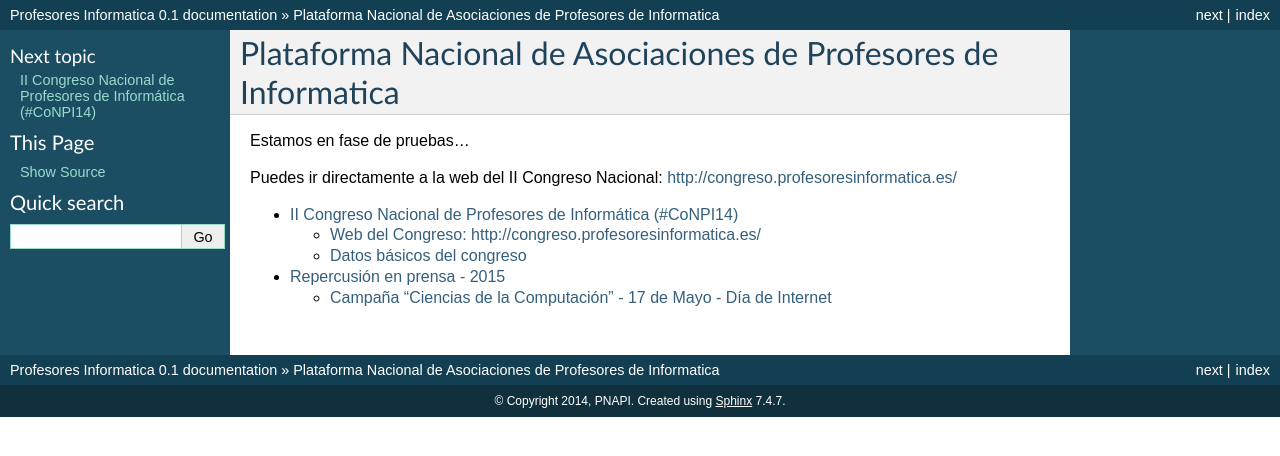
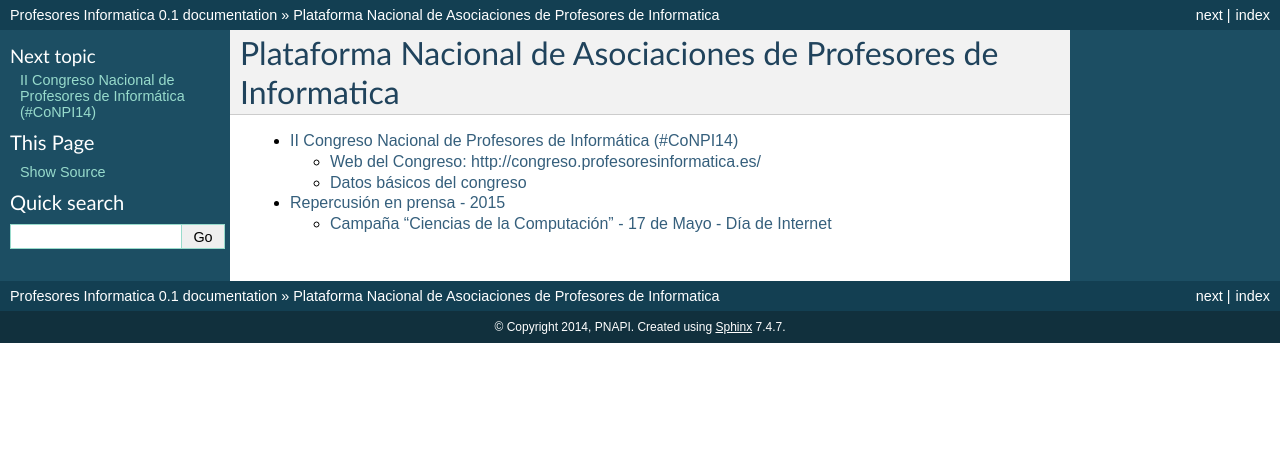
Before and after one commit to pnapi/web-pnapi-archivo, a Sphinx documentation site: the page built from source/index.rst, in a window 1280 px wide. Shown: the top 456 px of the page. Built offline with Sphinx 7.4.7, drawn with Linux system fonts in a browser that asks for light colours.

```diff
--- a/source/index.rst
+++ b/source/index.rst
@@ -6,10 +6,6 @@
 Plataforma Nacional de Asociaciones de Profesores de Informatica
 ================================================================
 
-Estamos en fase de pruebas...
-
-Puedes ir directamente a la web del II Congreso Nacional: http://congreso.profesoresinformatica.es/
-
 .. toctree::
    :maxdepth: 2
 
```
Also changed, not shown: source/prensa/2015/index.rst (+1 -1 lines).
